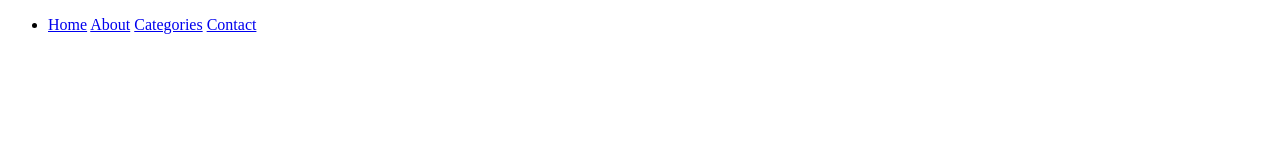
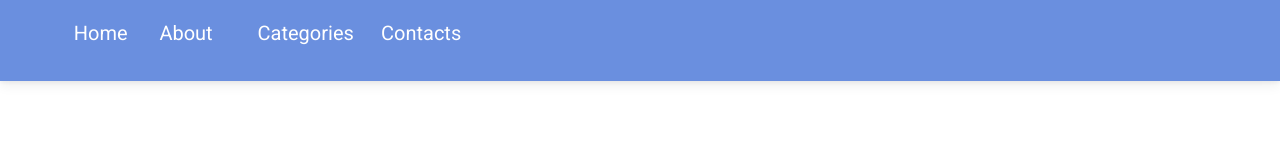
Before and after one commit to Respah-Nafula/Fashion_Website, a plain HTML site: page index.html in a window 1280 px wide. Drawn offline with nearby package versions, Linux system fonts and the light colour scheme.

Commit message:
navbar changes

```diff
--- a/index.css
+++ b/index.css
@@ -2,3 +2,10 @@
     padding: 0%;
     margin :0%;
 }
+#navbar {
+    list-style: none;
+    display: inline-flex;
+}
+.container a{
+    margin-left: 30%;
+}
--- a/index.html
+++ b/index.html
@@ -4,23 +4,51 @@
     <meta charset="UTF-8">
     <meta http-equiv="X-UA-Compatible" content="IE=edge">
     <meta name="viewport" content="width=device-width, initial-scale=1.0">
-    <link rel="stylesheet" href="style.css">
-    <title>Fashion</title>
+    <link rel="stylesheet" href="index.css">
+    <title>Fashion-Website</title>
+       <!-- Font Awesome -->
+<link
+href="https://cdnjs.cloudflare.com/ajax/libs/font-awesome/6.0.0/css/all.min.css"
+rel="stylesheet"
+/>
+<!-- Google Fonts -->
+<link
+href="https://fonts.googleapis.com/css?family=Roboto:300,400,500,700&display=swap"
+rel="stylesheet"
+/>
+<!-- MDB -->
+<link
+href="https://cdnjs.cloudflare.com/ajax/libs/mdb-ui-kit/3.11.0/mdb.min.css"
+rel="stylesheet"
+/>
 </head>
 <body>
+  <!-- navbar -->
     <section>
-        <nav class="navbar navbar-inverse navbar-fixed-top navbar-fixed-bottom">
+      <div class="container">
+        <nav class="navbar navbar-expand-lg navbar-light fixed-top" style="background-color: #6a8fdf!important";>
             <ul class id="navbar">
-                <li>
-                   <a href="#home" class="navbar-brand">Home</a>
-                   <a href="#about" class="navbar-brand">About</a>
-                   <a href="#Categories"class="navbar-brand">Categories</a>
-                   <a href="#Contact" class="navbar-brand">Contact</a>
+                  <li class="nav-item active">
+                    <a class="nav-link" aria-current="page" href="#" style="color: white; font-size: 20px;">Home</a>
+                  </li>
+
+                  <li class="nav-item active" >
+                    <a class="nav-link" aria-current="page" href="#about"  style="color: white; font-size: 20px;">About</a>
+                  </li>
+
+                  <li class="nav-item active">
+                    <a class="nav-link" aria-current="page" href="#categories"  style="color: white; font-size: 20px;">Categories</a>
+                  </li>
+
+                <li class="nav-item active">
+                  <a class="nav-link" href="#contact"  style="color: white; font-size: 20px;">Contacts</a>
                 </li>
             </ul>
 
         </nav>
+        </div>
     </section>
+    <!-- end navbar -->
 
 </body>
 </html>
```
